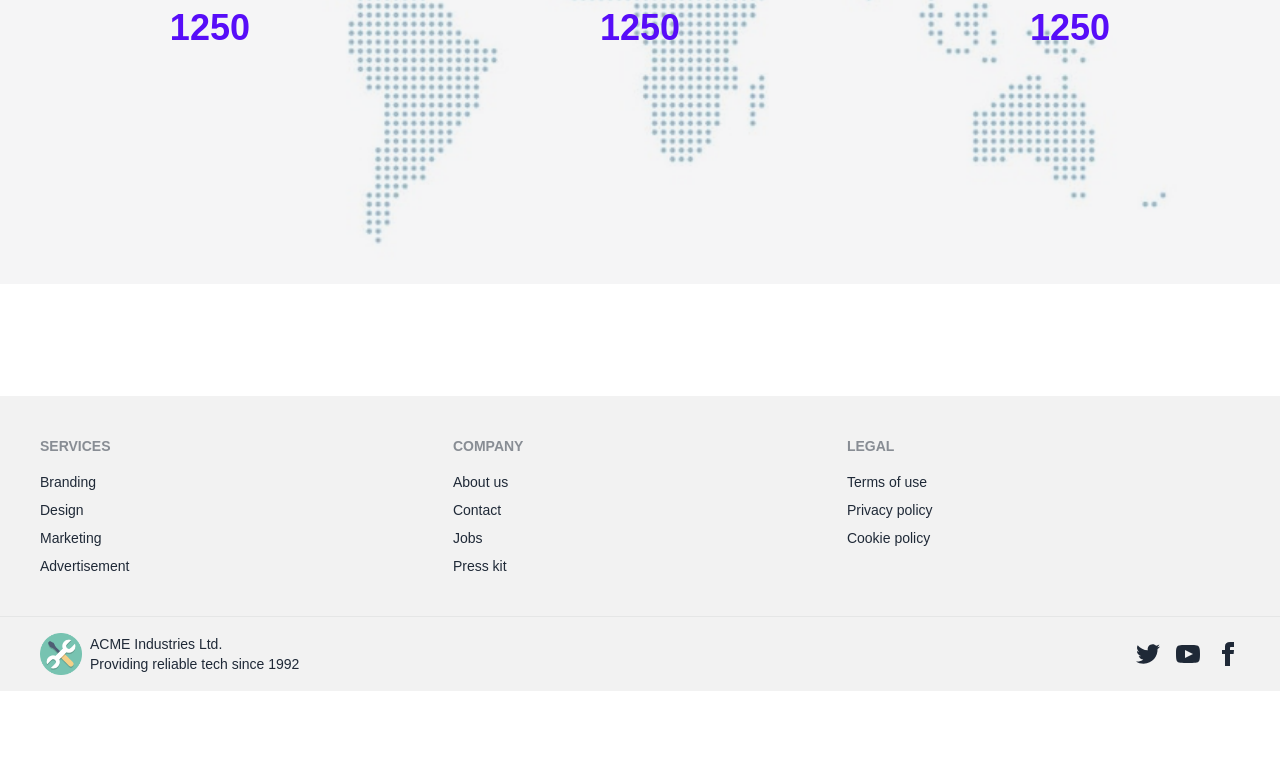
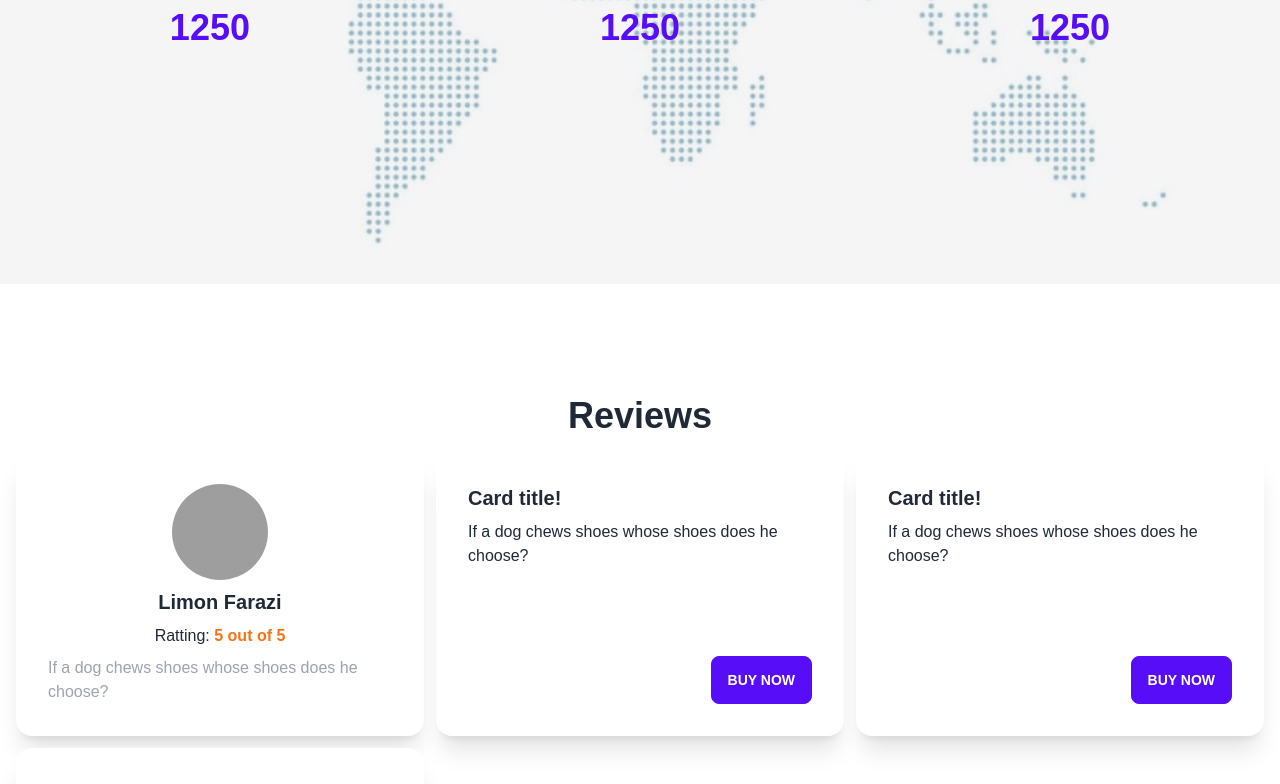
Before and after one commit to LimonFarazi03/hardware-warehouse-client, a React (Create React App) app: page / in a window 1280 px wide. Shown: the part 2000-2784 px from the top of the page. Before the commit the page ends 2691 px from the top, so only its background shows below. Built offline with nearby package versions, Linux system fonts and the light colour scheme; no server answers; grey boxes are pictures that could not be loaded.

Commit message:
4 tarikh

```diff
--- a/src/App.js
+++ b/src/App.js
@@ -14,6 +14,9 @@ import MyOrders from './Pages/MyOrders';
 import MyProfile from './Pages/MyProfile';
 import Purchase from './Shared/Purchase';
 import OrderNow from './Shared/OrderNow';
+import RequireAuth from './Shared/RequireAuth';
+import NotFound from './Shared/NotFound';
+import Blogs from './Pages/Blogs';
 
 function App() {
   return (
@@ -21,16 +24,22 @@ function App() {
     <Navbar/>
       <Routes>
           <Route path="/" element={<Home />} />
-          <Route path="profile" element={<Profile />} />
+          <Route path="profile" element={
+          <RequireAuth>
+            <Profile />
+          </RequireAuth>
+          } />
           <Route path="login" element={<Login />} />
           <Route path="signup" element={<Signup />} />
-          <Route path="purchase" element={<Purchase />} />
-          <Route path="dashboard" element={<Dashboard />}>
+          <Route path="blogs" element={<Blogs />} />
+          <Route path="purchase" element={<RequireAuth><Purchase /></RequireAuth>} />
+          <Route path="dashboard" element={<RequireAuth><Dashboard /></RequireAuth>}>
             <Route path="addReviews" element={<AddReview />} />
             <Route path="myOrders" element={<MyOrders />} />
             <Route path="myOrders/:id" element={<OrderNow />} />
             <Route path="myProfile" element={<MyProfile />} />
           </Route>
+          <Route path="*" element={<NotFound/>} />
         </Routes>
       <Footer />
       <ToastContainer/>
--- a/src/Home/Home.js
+++ b/src/Home/Home.js
@@ -2,14 +2,16 @@ import React from 'react';
 import image from '../assets/Images/tools.jpg'
 import BusinessSum from '../Pages/BusinessSum';
 import Items from '../Pages/Items';
+import Reviews from '../Pages/Reviews';
 import Banner from './Banner';
 
 const Home = () => {
   return (
     <div>
-      <Banner/>
-      <Items/>
-      <BusinessSum/>
+      <Banner />
+      <Items />
+      <BusinessSum />
+      <Reviews />
     </div>
   );
 };
--- /dev/null
+++ b/src/Pages/Blogs.js
@@ -0,0 +1,11 @@
+import React from 'react';
+
+const Blogs = () => {
+  return (
+    <div>
+      <h1>This is blogs</h1>
+    </div>
+  );
+};
+
+export default Blogs;
--- a/src/Pages/Dashboard.js
+++ b/src/Pages/Dashboard.js
@@ -9,7 +9,6 @@ const Dashboard = () => {
   <div class="drawer-content">
     {/* <!-- Page content here --> */}
     <Outlet />
-    <label for="my-drawer-2" class="btn btn-primary drawer-button lg:hidden">Open drawer</label>
   </div>
   <div class="drawer-side">
     <label for="my-drawer-2" class="drawer-overlay"></label>
--- /dev/null
+++ b/src/Pages/Reviews.js
@@ -0,0 +1,57 @@
+import React from 'react';
+
+const Reviews = () => {
+  return (
+    <div className="mb-28">
+      <h1 className="text-center mb-4 font-bold text-4xl">Reviews</h1>
+
+      <div className="grid grid-cols-1 lg:grid-cols-3 px-4 gap-3">
+
+      <div class="card lg:max-w-lg bg-base-100 shadow-xl">
+  <div class="card-body">
+
+  <div class="avatar flex justify-center">
+  <div class="w-24 rounded-full">
+    <img src="https://placeimg.com/192/192/people" />
+  </div>
+</div>
+
+    <h2 class="text-xl font-bold text-center">Limon Farazi</h2>
+    <p className="text-center">Ratting: <span class="font-bold text-orange-500">5 out of 5</span></p>
+    <p className="text-gray-400">If a dog chews shoes whose shoes does he choose?</p>
+  </div>
+</div>
+      <div class="card lg:max-w-lg  bg-base-100 shadow-xl">
+  <div class="card-body">
+    <h2 class="card-title">Card title!</h2>
+    <p>If a dog chews shoes whose shoes does he choose?</p>
+    <div class="card-actions justify-end">
+      <button class="btn btn-primary">Buy Now</button>
+    </div>
+  </div>
+</div>
+      <div class="card lg:max-w-lg  bg-base-100 shadow-xl">
+  <div class="card-body">
+    <h2 class="card-title">Card title!</h2>
+    <p>If a dog chews shoes whose shoes does he choose?</p>
+    <div class="card-actions justify-end">
+      <button class="btn btn-primary">Buy Now</button>
+    </div>
+  </div>
+</div>
+      <div class="card lg:max-w-lg  bg-base-100 shadow-xl">
+  <div class="card-body">
+    <h2 class="card-title">Card title!</h2>
+    <p>If a dog chews shoes whose shoes does he choose?</p>
+    <div class="card-actions justify-end">
+      <button class="btn btn-primary">Buy Now</button>
+    </div>
+  </div>
+</div>
+      </div>
+
+    </div>
+  );
+};
+
+export default Reviews;
--- a/src/Shared/Login.js
+++ b/src/Shared/Login.js
@@ -1,12 +1,18 @@
 import React from 'react';
 import { useForm } from "react-hook-form";
 import googleLogo from '../assets/Images/googleLogo.png';
-import { useSignInWithEmailAndPassword, useSignInWithGoogle } from 'react-firebase-hooks/auth';
+import { useAuthState, useSignInWithEmailAndPassword, useSignInWithGoogle } from 'react-firebase-hooks/auth';
 import auth from '../firebase.init';
 import { toast } from 'react-toastify';
-import { Link } from 'react-router-dom';
+import { Link, useLocation, useNavigate } from 'react-router-dom';
 
 const Login = () => {
+
+  let navigate = useNavigate();
+  let location = useLocation();
+  const [haveuser, haveloading, haveerror] = useAuthState(auth);
+
+  let from = location.state?.from?.pathname || "/";
   // signin with email
   const [
     signInWithEmailAndPassword,
@@ -21,6 +27,9 @@ const Login = () => {
   const onSubmit = data => {
     signInWithEmailAndPassword(data.email,data.password);
   };
+  if(user || guser|| haveuser){
+    navigate(from, { replace: true });
+  }
   let allError;
   if(error || gerror){
     allError = <p className='text-red-500 text-center my-2 text-sm'>⚠️ <small>{error?.message || gerror?.message}</small></p>
--- a/src/Shared/Navbar.js
+++ b/src/Shared/Navbar.js
@@ -1,5 +1,5 @@
 import React from 'react';
-import { Link } from "react-router-dom";
+import { Link, useLocation } from "react-router-dom";
 import logo from '../assets/Images/logo.png';
 import { useAuthState } from 'react-firebase-hooks/auth';
 import auth from '../firebase.init';
@@ -10,24 +10,42 @@ import { toast } from 'react-toastify';
 const Navbar = () => {
   // Have User
   const [user, loading, error] = useAuthState(auth);
+  const { pathname } = useLocation();
   // SignOut
   const logout = () => {
     signOut(auth);
     toast.success('LogOut successfully')
   };
+  const menuItems = <>
+    <li><Link to="/blogs">Blogs</Link></li>
+    {user && <li><Link to="/dashboard">Dashboard</Link></li>}
+    {user ? <button onClick={logout} className="btn btn-ghost"><p>LogOut</p></button>:<li><Link  className="btn btn-ghost" to="/login">Login</Link></li>}
+  </>;
   return (
     <div className="navbar bg-base-100">
-  <div className="flex-1">
+    <div className="navbar-start">
+      <div className="dropdown">
+        <label tabIndex="0" className="btn btn-ghost lg:hidden">
+          <svg xmlns="http://www.w3.org/2000/svg" className="h-5 w-5" fill="none" viewBox="0 0 24 24" stroke="currentColor"><path strokeLinecap="round" strokeLinejoin="round" strokeWidth="2" d="M4 6h16M4 12h8m-8 6h16" /></svg>
+        </label>
+        <ul tabIndex="0" className="menu menu-compact dropdown-content mt-3 p-2 shadow bg-base-100 rounded-box w-52">
+          {menuItems}
+        </ul>
+      </div>
       <Link to='/' className="btn btn-ghost normal-case text-xl">
         <img width={'42px'} src={logo} alt="" />
       </Link>
     </div>
-  <div className="flex-none">
+    <div className="navbar-end hidden lg:flex">
       <ul className="menu menu-horizontal p-0">
-      <li><Link to="##">Blogs</Link></li>
-      <li><Link to="dashboard">Dashboard</Link></li>
-      {user ? <button onClick={logout} className="btn btn-ghost"><p>LogOut</p></button>:<li><Link  className="btn btn-ghost" to="/login">Login</Link></li>}
+       {menuItems}
       </ul>
+    </div>
+
+    <div className="navbar-end">
+    {pathname.includes("dashboard") && (<label for="my-drawer-2" tabIndex="1" className="btn btn-ghost lg:hidden">
+          <svg xmlns="http://www.w3.org/2000/svg" className="h-5 w-5" fill="none" viewBox="0 0 24 24" stroke="currentColor"><path strokeLinecap="round" strokeLinejoin="round" strokeWidth="2" d="M4 6h16M4 12h8m-8 6h16" /></svg>
+        </label>)}
     </div>
   </div>
   );
--- /dev/null
+++ b/src/Shared/NotFound.js
@@ -0,0 +1,12 @@
+import React from 'react';
+import notFound from '../assets/Images/notFound.gif';
+
+const NotFound = () => {
+  return (
+    <div class="flex h-screen justify-center items-center">
+      <img src={notFound} alt="Notfound"/>
+    </div>
+  );
+};
+
+export default NotFound;
--- /dev/null
+++ b/src/Shared/RequireAuth.js
@@ -0,0 +1,27 @@
+import React from 'react';
+import { useAuthState } from 'react-firebase-hooks/auth';
+import { Navigate, useLocation } from 'react-router-dom';
+import auth from '../firebase.init';
+
+const RequireAuth = ({children}) => {
+  const [user, loading, error] = useAuthState(auth);
+  let location = useLocation();
+
+  if(loading){
+    return <div className="flex h-screen justify-center items-center">
+    <button className='btn loading'>Please a second</button>
+    </div>
+   };
+
+  if (!user) {
+    // Redirect them to the /login page, but save the current location they were
+    // trying to go to when they were redirected. This allows us to send them
+    // along to that page after they login, which is a nicer user experience
+    // than dropping them off on the home page.
+    return <Navigate to="/login" state={{ from: location }} replace />;
+  }
+
+  return children;
+};
+
+export default RequireAuth;
```
Also changed, not shown: src/assets/Images/notFound.gif (added). Lines whose indentation alone changed are shown as unchanged.
